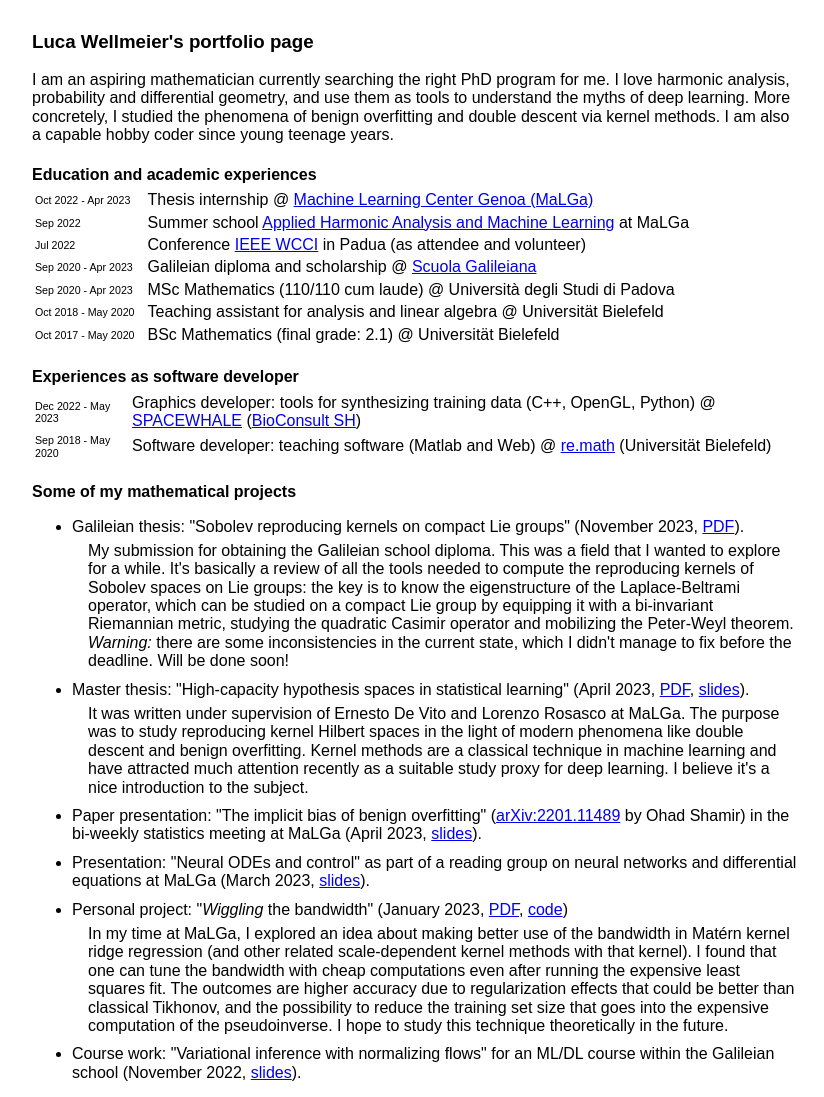
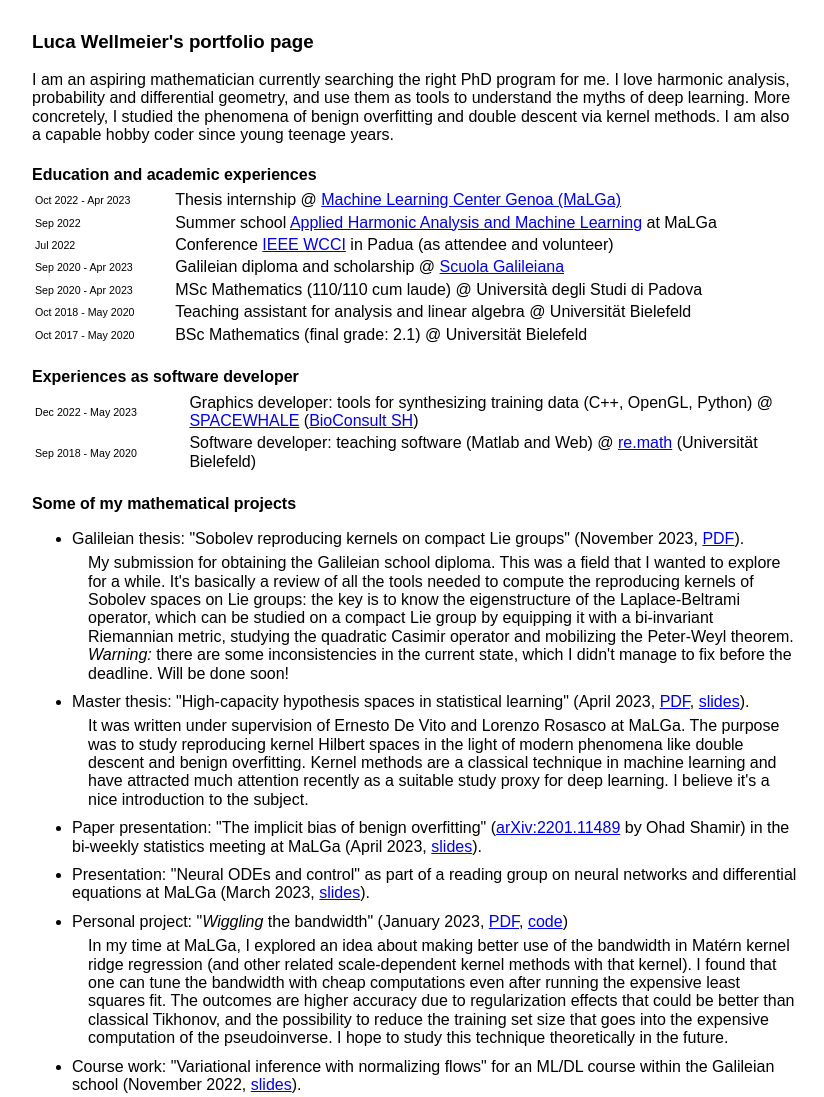
Before and after one commit to lucw0/lucw0.github.io, a plain HTML site: page index.html in a window 1280 px wide. Shown: the whole page, without its empty margins (224-1048 px from the left). Drawn offline with Linux system fonts and the light colour scheme.

Commit message:
make dates columns uniform

```diff
--- a/style.css
+++ b/style.css
@@ -35,4 +35,6 @@ li p {
 
 td:nth-child(1) {
   font-size: 8pt;
+  width: 20%;
+  min-width: 85px;
 }
```
